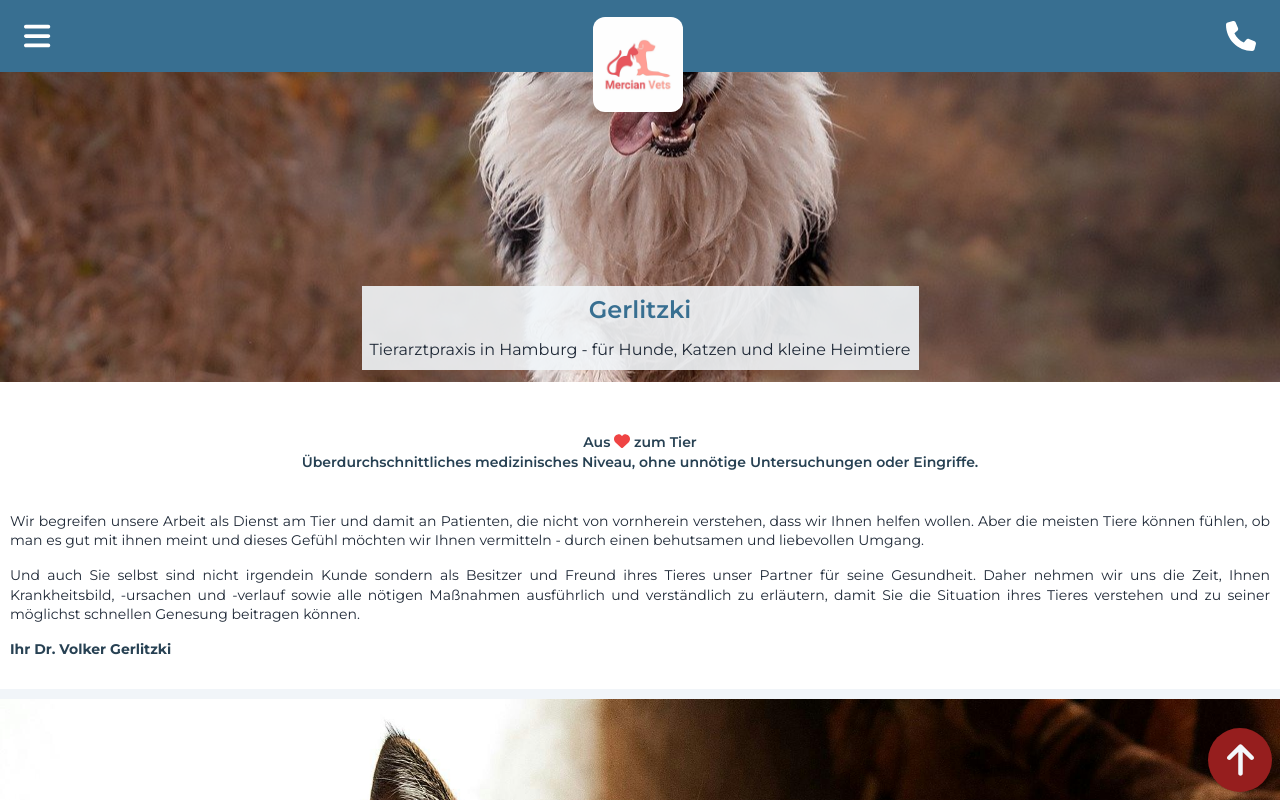
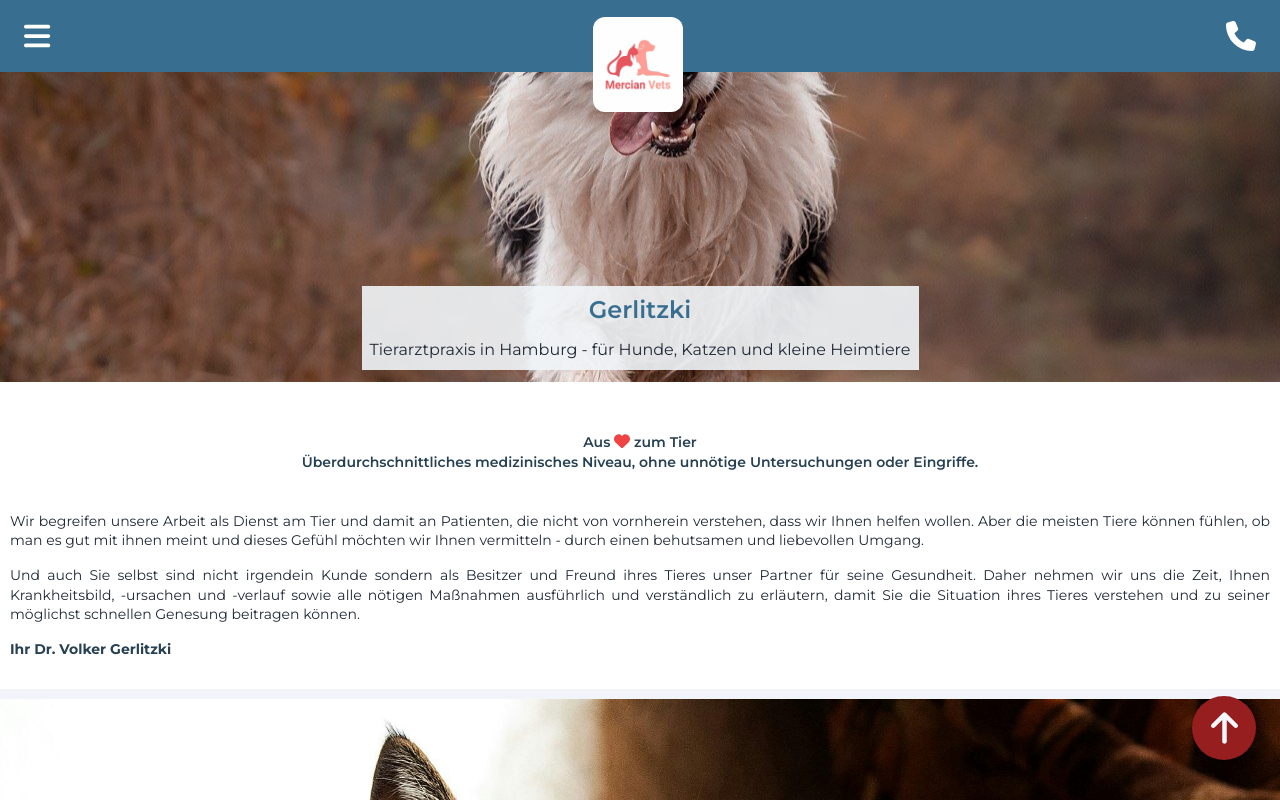
Before and after one commit to room-twenty/tierarztpraxis-volker-gerlitzki, a Next.js app in the folder vet-clinic/: page / in a window 1280 px wide. Shown: the top 800 px of the page. Built offline with nearby package versions, Linux system fonts and the light colour scheme; no server answers.

Commit message:
style: fixed poistion of backToTop Button

```diff
--- a/vet-clinic/components/BackToTop/BackToTop.tsx
+++ b/vet-clinic/components/BackToTop/BackToTop.tsx
@@ -38,7 +38,7 @@ const BackToTop = () => {
 
   return (
     <motion.button
-      className="fixed bottom-2 right-2 size-16 rounded-full bg-monza-800 text-4xl text-steel-blue-50"
+      className="fixed bottom-10 right-6 size-16 rounded-full bg-monza-800 text-4xl text-steel-blue-50 shadow-2xl"
       variants={ScrollToTopContainerVariants}
       initial="hide"
       whileHover={{
```
